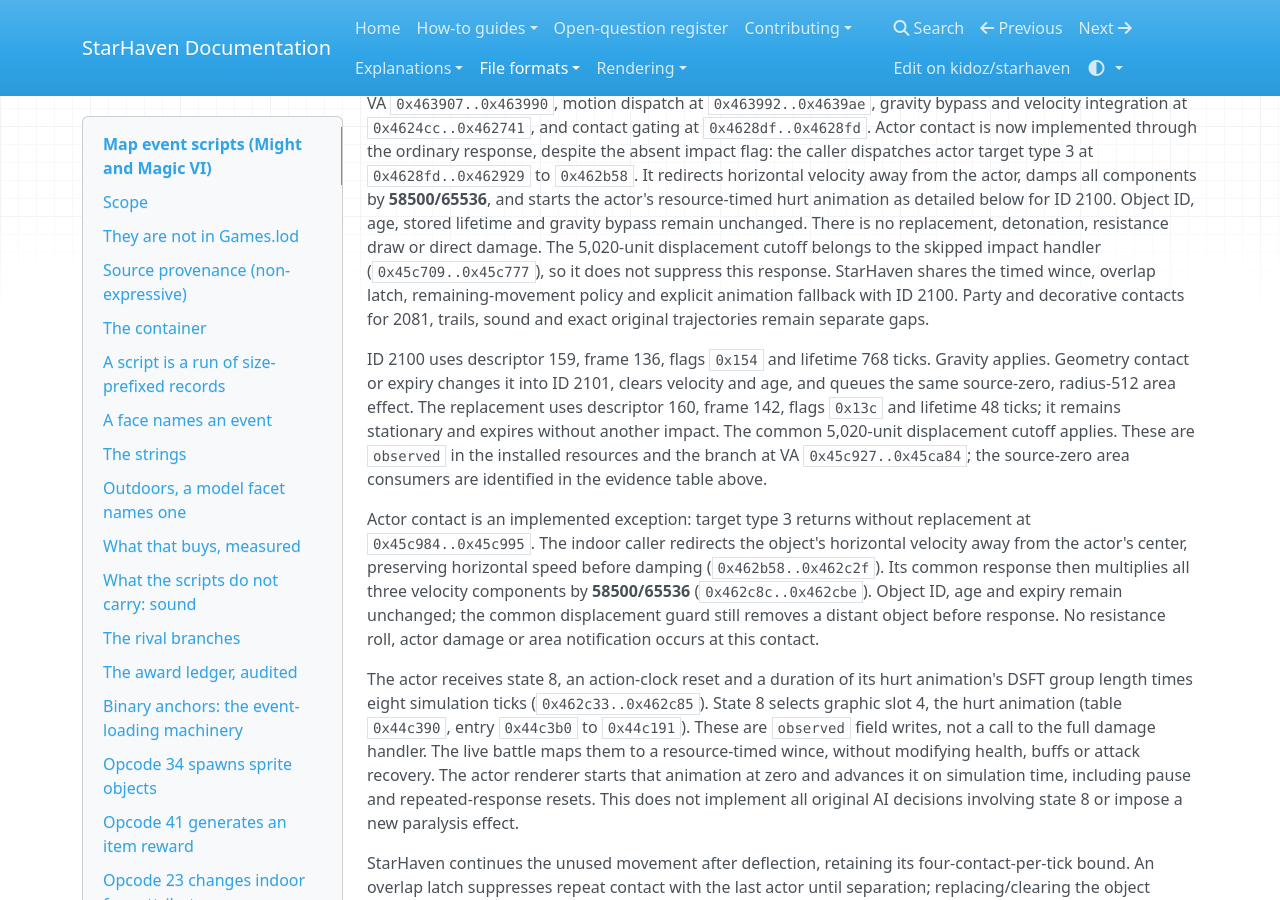
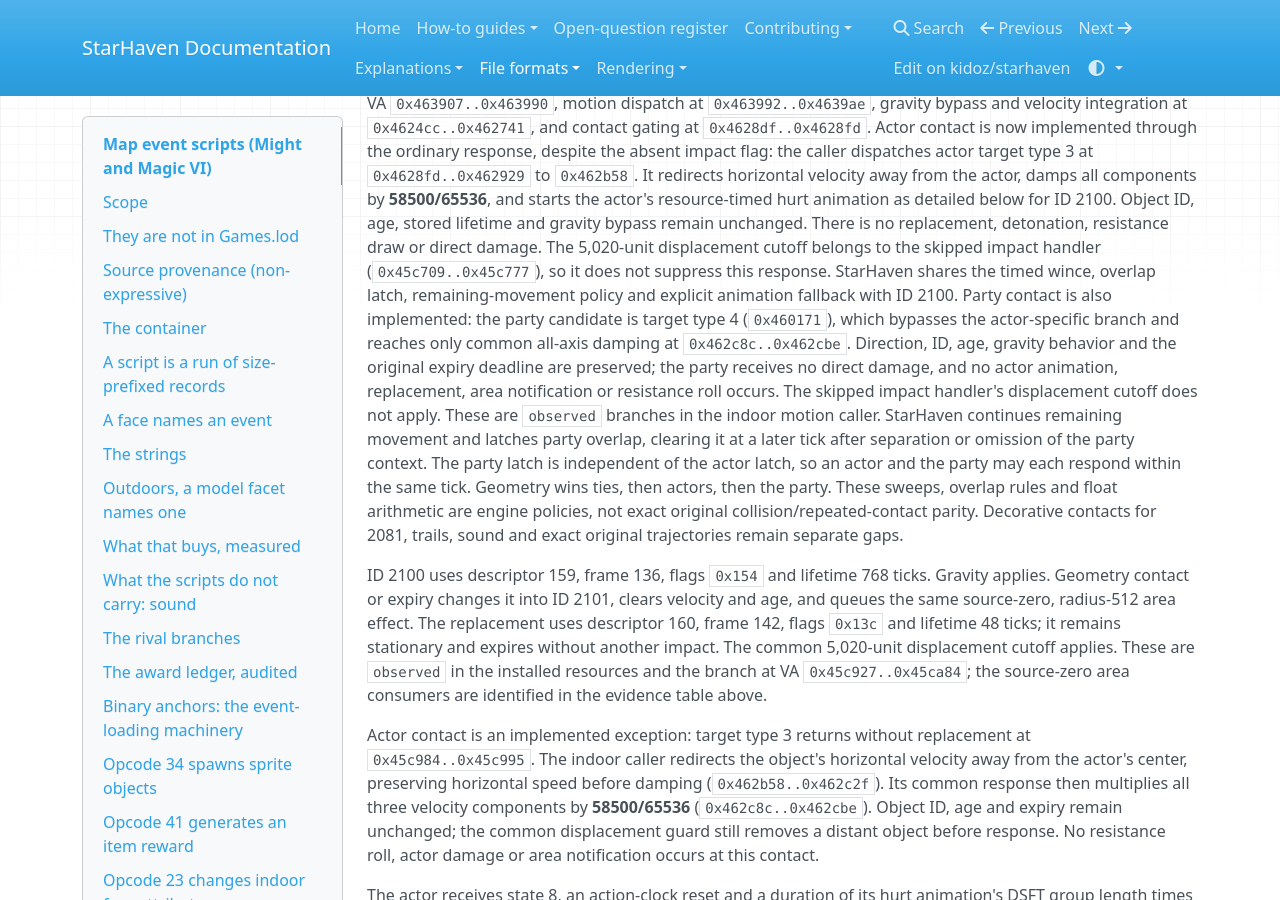
Before and after one commit to kidoz/starhaven, an MkDocs documentation site: the page built from docs/formats/map-events.md, in a window 1280 px wide and 900 px high, scrolled down 21684 px. Built offline with MkDocs 1.6.1, drawn with Linux system fonts in a browser that asks for light colours; nearby versions of some CDN libraries; some of the changed text lies outside the part shown.

Commit message:
Probe CD2 2081 party damping and effect expiry in evt_info and document them

```diff
--- a/docs/formats/map-events.md
+++ b/docs/formats/map-events.md
@@ -1074,8 +1074,21 @@
 cutoff belongs to the skipped impact handler (`0x45c709..0x45c777`), so it does
 not suppress this response. StarHaven shares the timed wince, overlap latch,
 remaining-movement policy and explicit animation fallback with ID 2100.
-Party and decorative contacts for 2081, trails, sound and exact original
-trajectories remain separate gaps.
+Party contact is also implemented: the party candidate is target type 4
+(`0x460171`), which bypasses the actor-specific branch and reaches only common
+all-axis damping at `0x462c8c..0x462cbe`. Direction, ID, age, gravity behavior
+and the original expiry deadline are preserved; the party receives no direct
+damage, and no actor animation, replacement, area notification or resistance
+roll occurs. The skipped impact handler's displacement cutoff does not apply.
+These are `observed` branches in the indoor motion caller. StarHaven continues
+remaining movement and latches party overlap, clearing it at a later tick
+after separation or omission of the party context. The party latch is
+independent of the actor latch, so an actor and the party may each respond
+within the same tick. Geometry wins ties,
+then actors, then the party. These sweeps, overlap rules and float arithmetic
+are engine policies, not exact original collision/repeated-contact parity.
+Decorative contacts for 2081, trails, sound and exact original trajectories
+remain separate gaps.
 
 ID 2100 uses descriptor 159, frame 136, flags `0x154` and lifetime 768 ticks.
 Gravity applies. Geometry contact or expiry changes it into ID 2101, clears
@@ -1324,6 +1337,17 @@
 overlap/re-entry, contact beyond 5,020 units, dead actors, missing animation
 data and pause. These controlled checks do not establish natural actor
 placement, original collision arithmetic or full AI-state parity.
+
+`evt_info --object-2081-party` applies the same CD2 requests against controlled
+party overlap. Each registers one contact, slows compared with a no-party
+control and retains its effect animation and 48-tick expiry, without actor
+reaction or detonation. Object RNG and the distant actor's health, buff and
+animation remain unchanged. Synthetic tests cover angled and zero-speed
+motion, remaining movement into geometry, contact beyond 5,020 units,
+actor/party ordering, geometry ties, overlap/re-entry, missing party context,
+pause, expiry and slot reuse. The movement-body cylinder comes from the live
+party adapter; original collision dimensions and natural placement remain
+unverified. Companion loot remains covered by `--object-loot`.
 
 `evt_info --object-1050-contacts` seeds each of D18 event 56's four ID-1050
 spawn branches and applies the resulting requests against controlled actor or
```
Also changed, not shown: docs/explanation/event-script-coverage.md (+9 -4 lines), docs/open-questions.md (+5 -1 lines), 1 other file.
